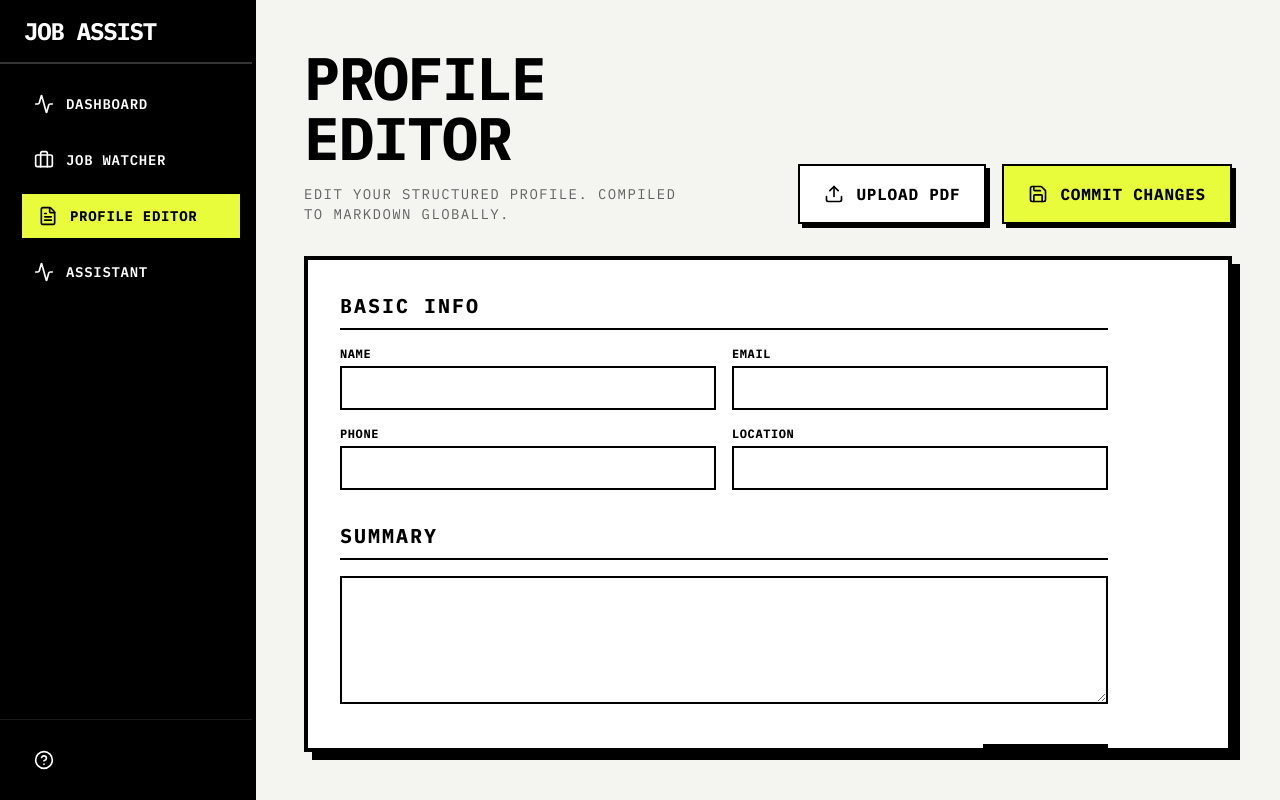
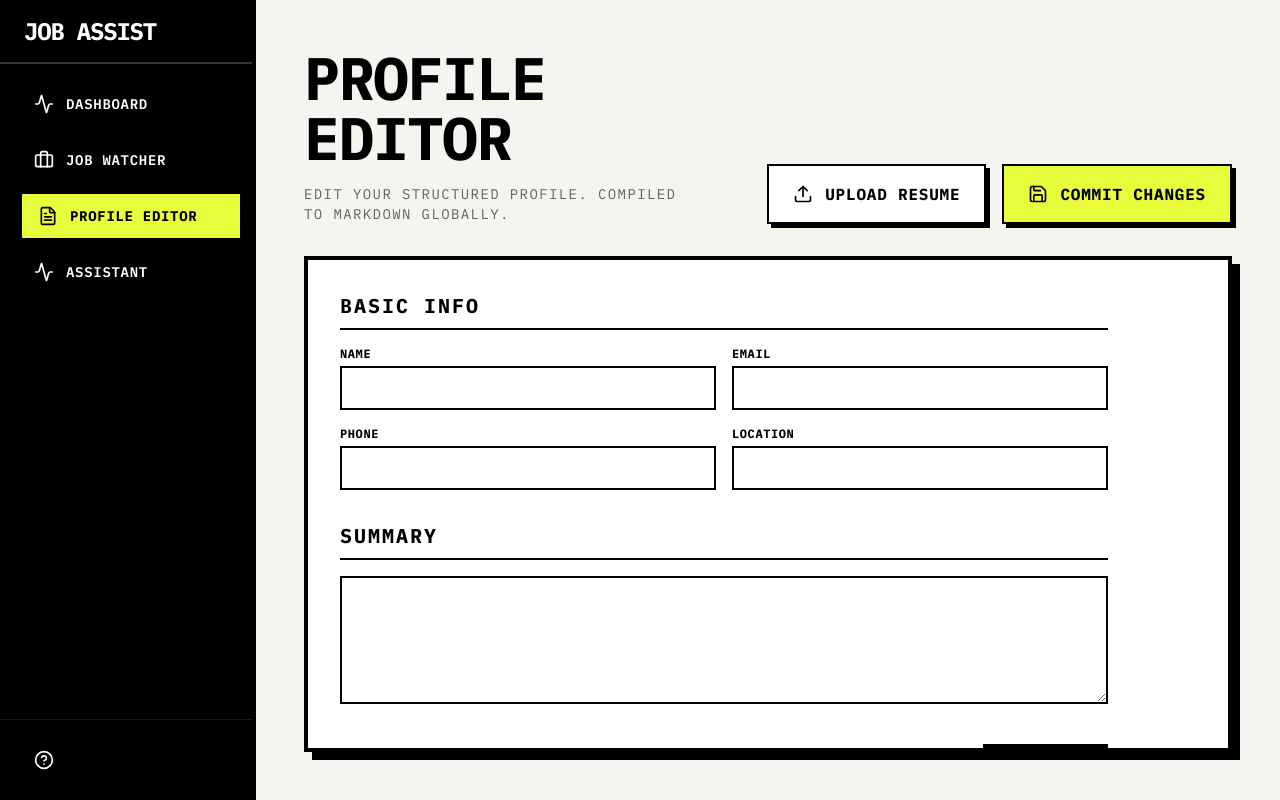
Before and after one commit to badirusubomi/job-applyer, a Next.js app: page /profile-editor in a window 1280 px wide. Built offline with nearby package versions, Linux system fonts and the light colour scheme; a web font is replaced by a local one.

Commit message:
chore: update UI terminology for vault masking and resume uploads

```diff
--- a/app/application-assistant/page.tsx
+++ b/app/application-assistant/page.tsx
@@ -491,7 +491,7 @@ function AssistantContent() {
                 <h2 className="text-sm font-bold font-mono uppercase tracking-widest flex items-center border-b-4 border-black pb-2 group relative cursor-help">
                   <AlertTriangle className="w-4 h-4 mr-2 text-[#ff5e5b]" /> Vault Masks
                   <div className="absolute bottom-full left-0 mb-2 w-64 p-3 bg-black text-[#e8fc3b] text-[10px] font-bold leading-relaxed border-2 border-[#e8fc3b] opacity-0 group-hover:opacity-100 transition-opacity pointer-events-none z-50 shadow-[4px_4px_0px_0px_rgba(232,252,59,0.3)]">
-                    This implementation is optional and it just ensures anonymized data is sent to the LLMs.
+                    This implementation is optional and it just ensures anonymized data is sent to the AI Models.
                   </div>
                 </h2>
                 <div className="flex flex-col gap-3 font-mono text-sm">
--- a/app/profile-editor/page.tsx
+++ b/app/profile-editor/page.tsx
@@ -171,7 +171,7 @@ export default function ProfileEditor() {
             className="px-6 py-4 bg-white text-black border-2 border-black font-bold uppercase tracking-wider hover:bg-black hover:text-white transition-colors flex items-center shadow-[4px_4px_0px_0px_rgba(0,0,0,1)] active:shadow-none active:translate-y-1 active:translate-x-1"
           >
             {uploading ? <Loader2 className="w-5 h-5 mr-3 animate-spin" /> : <Upload className="w-5 h-5 mr-3" />}
-            {uploading ? 'PARSING...' : 'UPLOAD PDF'}
+            {uploading ? 'PARSING...' : 'UPLOAD RESUME'}
           </button>
           <button
             onClick={handleSave}
```
